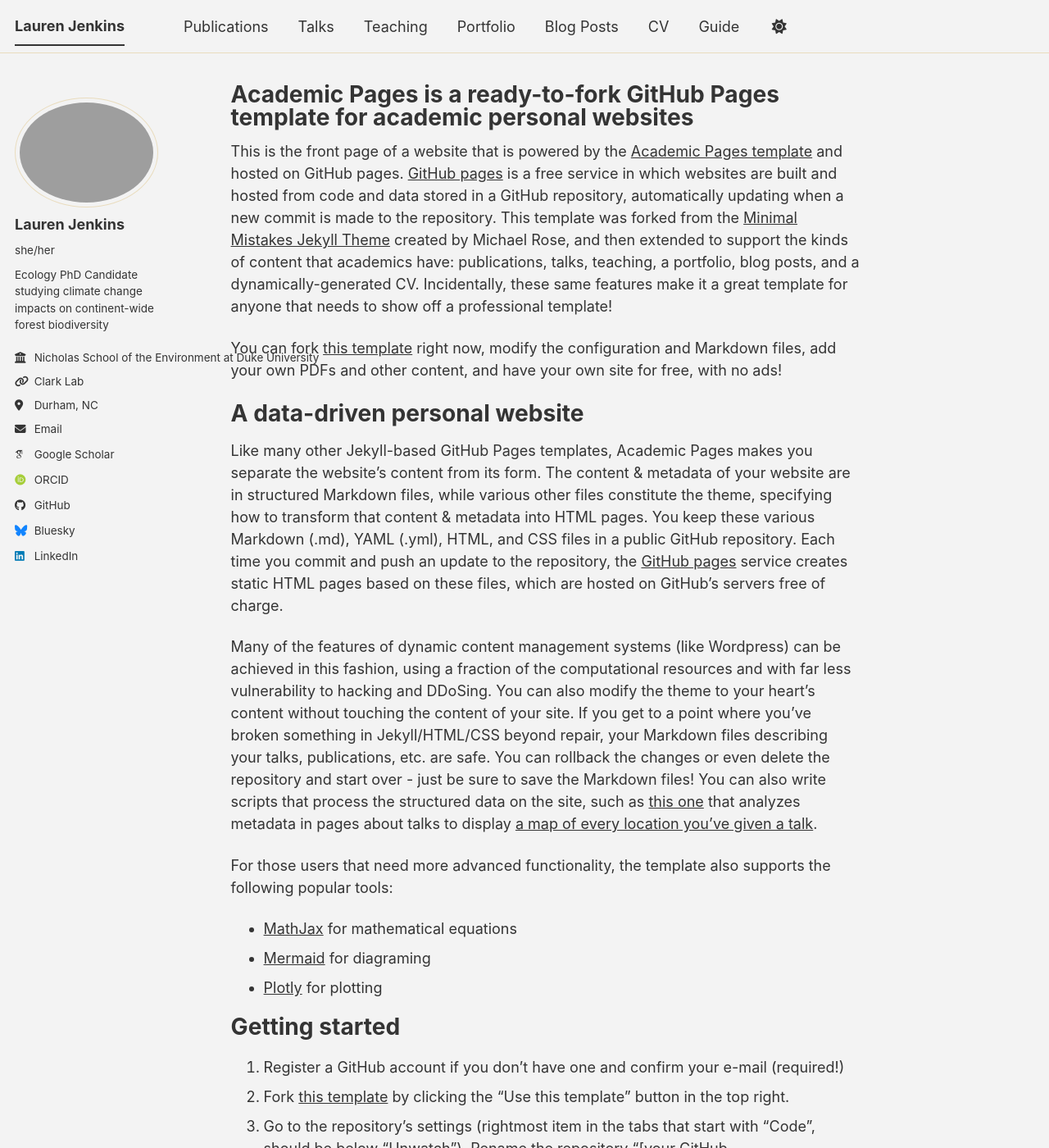
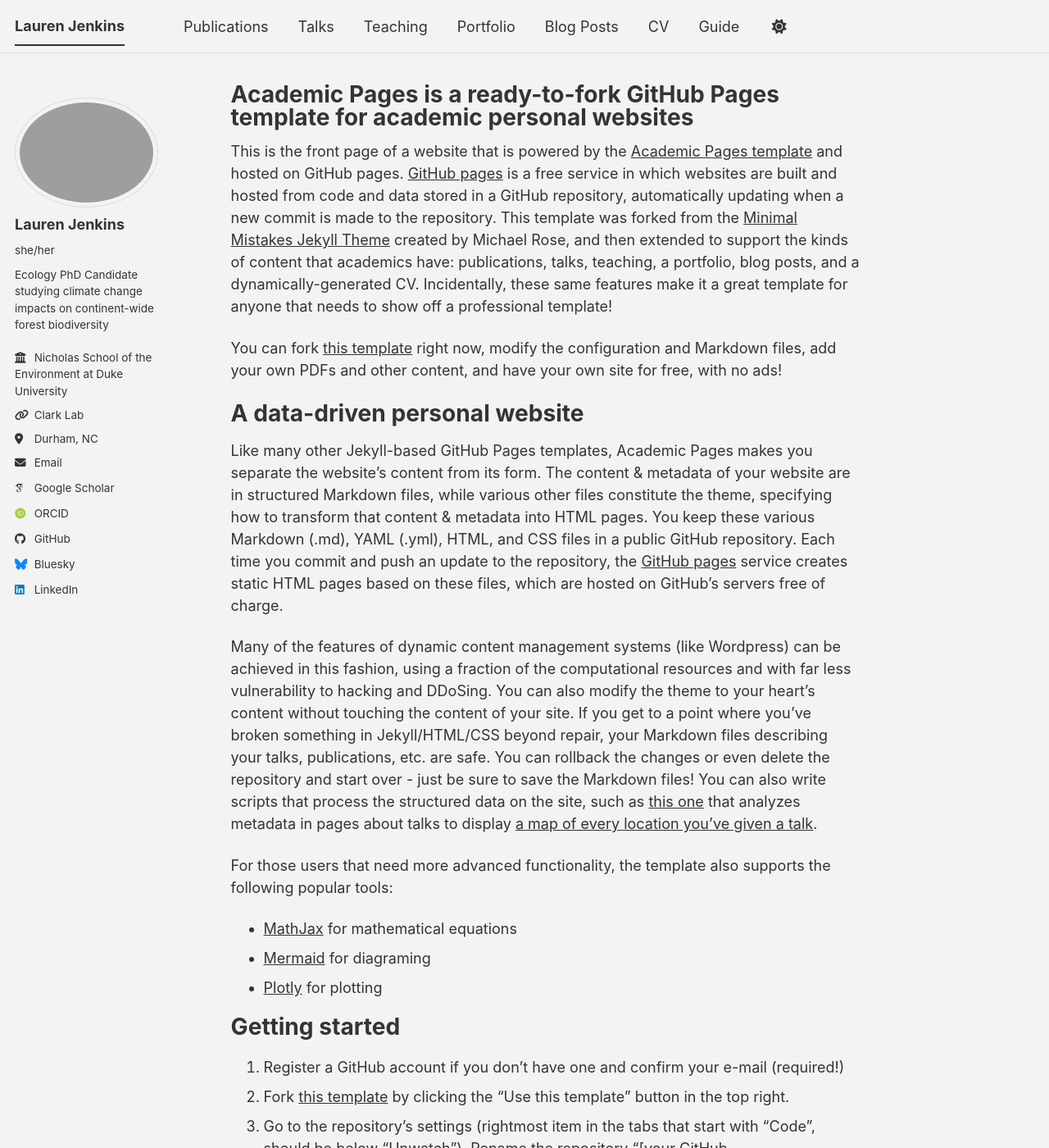
Before and after one commit to jenkinslauren/jenkinslauren.github.io, a Jekyll site: the page built from _pages/about.md, in a window 1280 px wide and 1400 px high. Shown: the whole window at 82% size. Built offline with Jekyll 4.4.1, drawn with Linux system fonts in a browser that asks for light colours; some web fonts are replaced; a script bundle is joined from its source files by our own code; library files that are not in the unit come from our copies.

Commit message:
sidebar updates

```diff
--- a/_includes/head/custom.html
+++ b/_includes/head/custom.html
@@ -5,11 +5,11 @@
 <!-- Support for Academicons -->
 <link rel="stylesheet" href="{{ base_path }}/assets/css/academicons.css"/>
 
-<!-- favicon from https://commons.wikimedia.org/wiki/File:OOjs_UI_icon_academic-progressive.svg -->
+<!-- icon from icons 8 -->
 <link rel="apple-touch-icon" sizes="180x180" href="{{ base_path }}/images/apple-touch-icon-180x180.png"/>
-<link rel="icon" type="image/svg+xml" href="{{ base_path }}/images/favicon.svg"/>
-<link rel="icon" type="image/png" href="{{ base_path }}/images/favicon-32x32.png" sizes="32x32"/>
-<link rel="icon" type="image/png" href="{{ base_path }}/images/favicon-192x192.png" sizes="192x192"/>
+<link rel="icon" type="image/svg+xml" href="{{ base_path }}/images/acorn_icon.svg"/>
+<link rel="icon" type="image/png" href="{{ base_path }}/images/acorn_icon_32x32.png" sizes="32x32"/>
+<link rel="icon" type="image/png" href="{{ base_path }}/images/acorn_icon_128x128.png" sizes="128x128"/>
 <link rel="manifest" href="{{ base_path }}/images/manifest.json"/>
 <link rel="icon" href="/images/favicon.ico"/>
 <meta name="theme-color" content="#ffffff"/>
--- a/_sass/layout/_sidebar.scss
+++ b/_sass/layout/_sidebar.scss
@@ -19,7 +19,7 @@
 
   @media screen and (min-width: $sidebar-screen-min-width) {
     height: 100vh;
-    overflow-y: visible;
+    overflow-y: auto;
     position: fixed;
     padding-top: $masthead-height;
   }
@@ -286,11 +286,6 @@
     }
   }
 
-  li {
-    white-space: normal;
-    word-wrap: break-word;
-  }
-
   &:after {
     display: block;
     content: "";
@@ -309,7 +304,8 @@
   }
 
   li {
-    white-space: nowrap;
+    white-space: normal;
+    word-wrap: break-word;
   }
 
   a {
```
